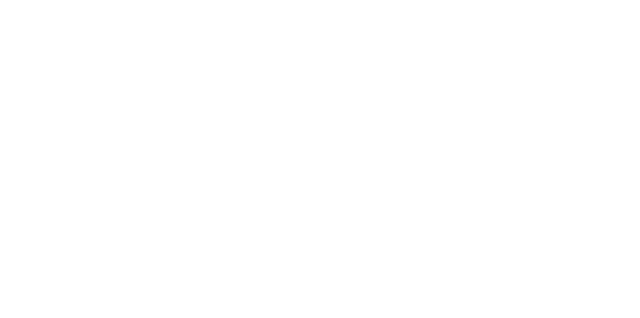
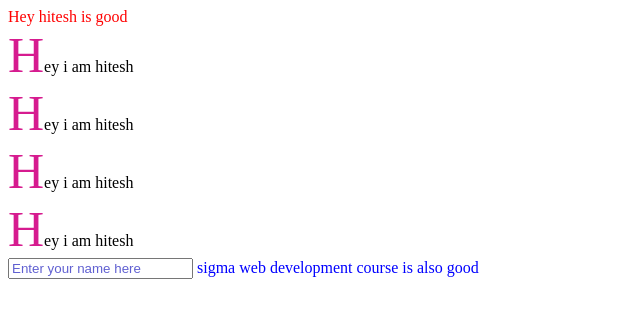
Before and after one commit to dabhihitesh36/Sigma-Web-Development-Course, a plain HTML site: page video35/selectors.html in a window 1280 px wide. Shown: the whole page, without its empty margins (0-640 px from the left). Drawn offline with Linux system fonts and the light colour scheme.

```diff
--- a/video35/selectors.html
+++ b/video35/selectors.html
@@ -1,16 +1,61 @@
 <!DOCTYPE html>
 <html lang="en">
-<head>
-    <meta charset="UTF-8">
-    <meta name="viewport" content="width=device-width, initial-scale=1.0">
+  <head>
+    <meta charset="UTF-8" />
+    <meta name="viewport" content="width=device-width, initial-scale=1.0" />
     <title>More on CSS Selectors</title>
     <style>
+      /* .box:first-child {
+        background-color: red;
+      }*/
+      /*.boxes:first-line {
+        color: yellow;
+      } */
+      /* .boxes *{
+        color: blue;
+        border: 2px solid red;
+       } */
+      /* [data-color="primary"]{
+        padding-top: 45px;
+       } */
+      /* .box:nth-child(even){
+            background-color: red;
+        } */
+      /* .box:nth-last-child(1){
+            background-color: red;
+         } */
+      .boxes::before {
+        content: "Hey hitesh is good";
+        color: red;
+      }
+      .boxes::after {
+        content: "sigma web development course is also good";
+        color: blue;
+      }
+      ::selection {
+        color: aqua;
+        background-color: black;
+      }
 
-
+      .box::first-letter {
+        color: rgb(214, 27, 143);
+        font-size: 50px;
+      }
+      /* [placeholder="Enter your name here"]{
+        padding: 50px;
+      } */
+      input::placeholder {
+        color: rgb(96, 96, 209);
+      }
     </style>
-</head>
-<body>
-
-
-</body>
+  </head>
+  <body>
+    <div class="boxes">
+      <div data-color="primary" class="box">Hey i am hitesh</div>
+      <div class="box">Hey i am hitesh</div>
+      <div class="box">Hey i am hitesh</div>
+      <div class="box">Hey i am hitesh</div>
+      <input type="text" placeholder="Enter your name here" />
+    </div>
+  </body>
 </html>
```
Also changed, not shown: video37Exercise5/exercise5.html (+1 -110 lines).
